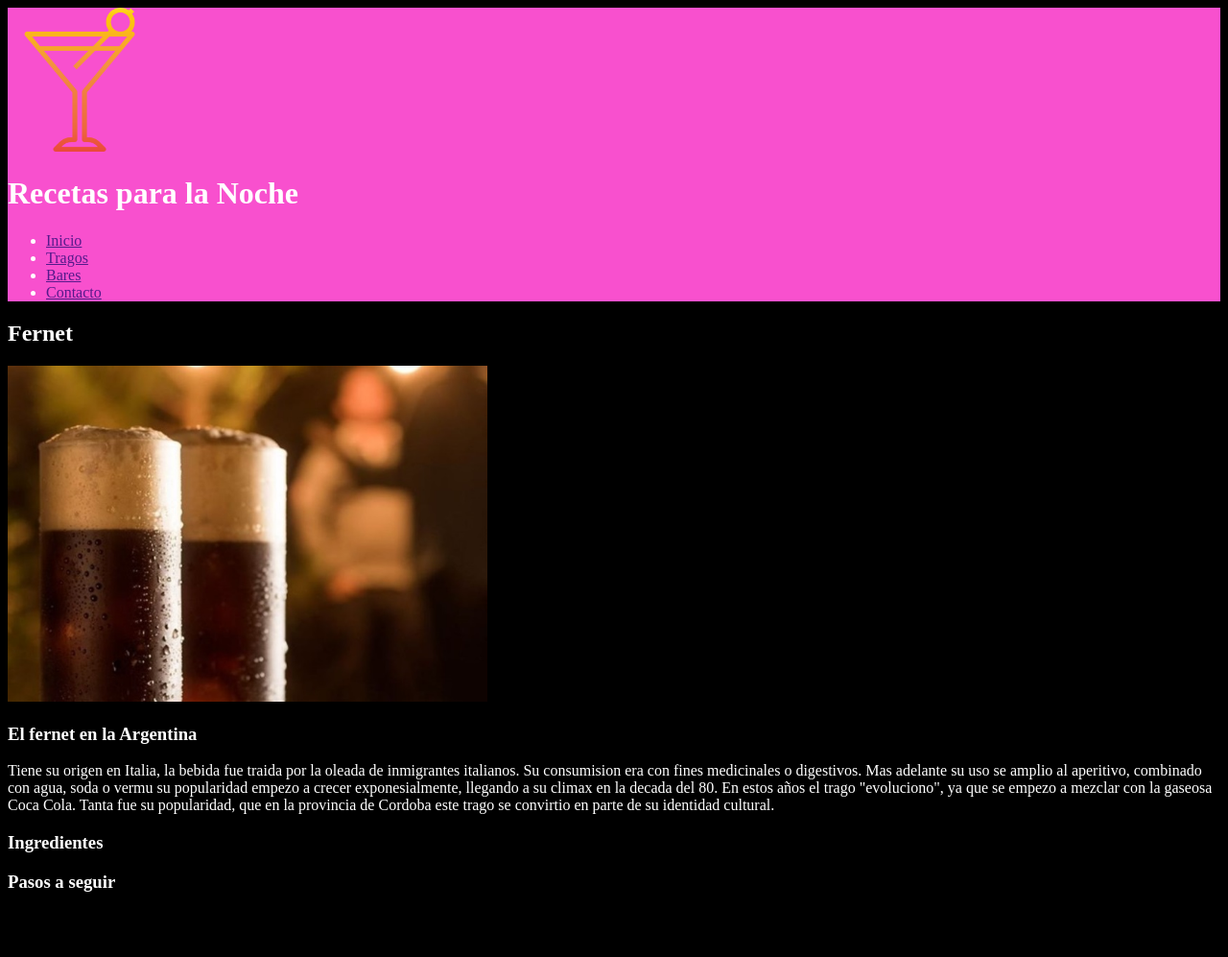
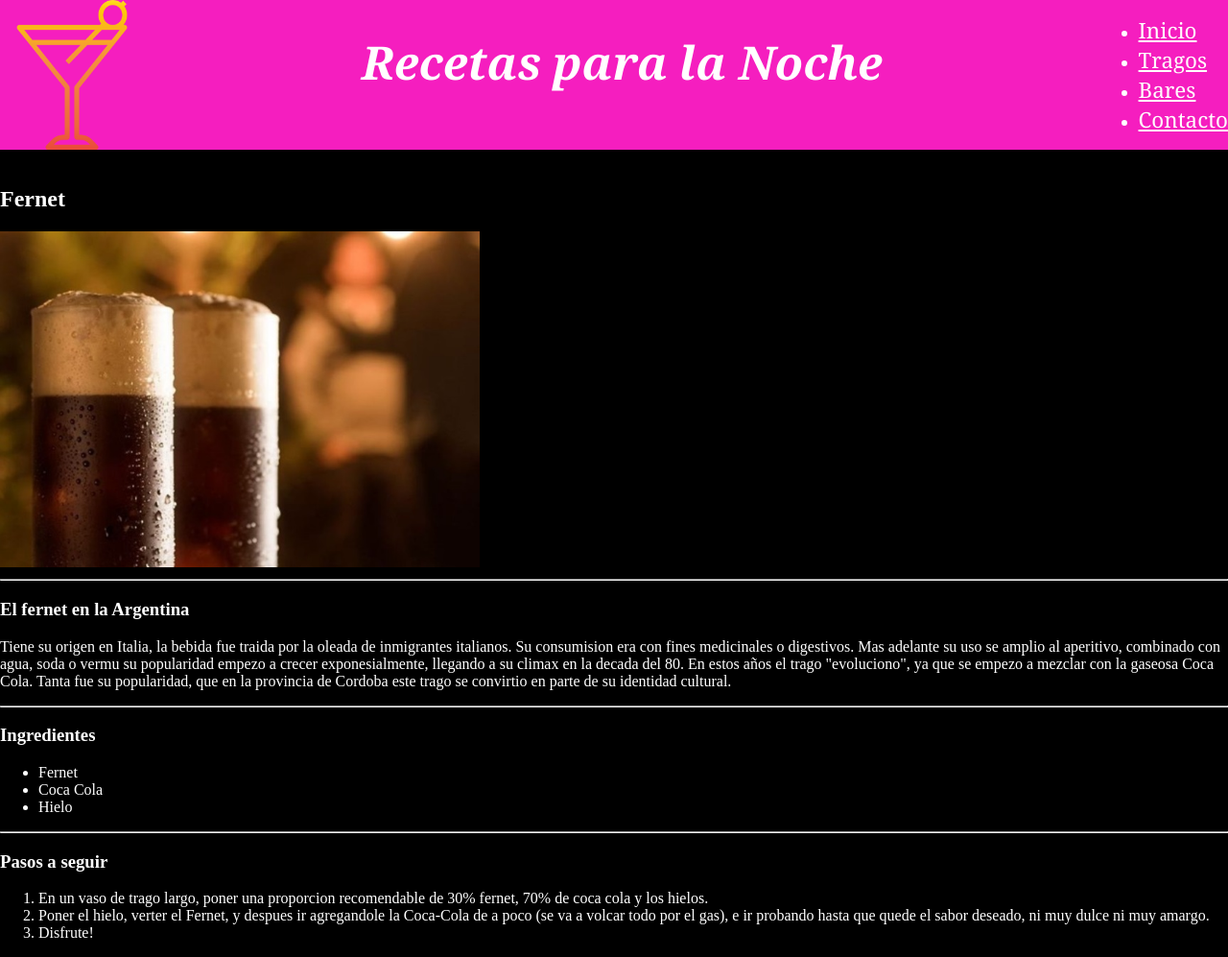
Before and after one commit to JuanMaRR5/Receta, a plain HTML site: page index.html in a window 1280 px wide. Shown: the whole page at 96% size. Before the commit the page ends 949 px from the top, so only its background shows below. Drawn offline with Linux system fonts and the light colour scheme.

Commit message:
continuo haciendo la pagina

```diff
--- a/estilo.css
+++ b/estilo.css
@@ -1,3 +1,21 @@
-body{ background-color: black;}
-body{ color: white;}
-.header{ background-color: #f850ce;}
+body{
+     background-color: black;
+    color: white;
+    margin: 0;
+    }
+
+.header{
+    background-color: #f51ebf;
+    font-family: Georgia, 'Times New Roman', Times, serif;
+}
+
+.header a{ color: rgb(255, 254, 253);
+    font-size: 140%;
+}
+
+.logo{
+    display: flex;
+    justify-content: space-between;
+}
+
+h1{ font-size: 300%;}
--- a/index.html
+++ b/index.html
@@ -7,11 +7,13 @@
     <title>Recetas para la noche</title>
     <link rel="stylesheet" href="estilo.css">
 </head>
+
+
 <body>
     <header class="header">
-    <div class="container">
+    <div class="container logo">
         <img src="image.png" alt="imagen de trago" width="150px">
-        <h1>Recetas para la Noche</h1>
+        <h1><em>Recetas para la Noche</em></h1>
     <nav>
         <ul>
             <li> <a href="">Inicio</a></li>
@@ -22,28 +24,41 @@
     </nav>
     </div>
     </header>
+
+    <br>
+
+
     <main class="main">
-     <h2> Fernet</h2>
+     <h2><b>Fernet</b></h2>
      <img src="fernet-branca.jpg" alt="fernet branca" width="500px">
+    <hr>
 
-     <h3>El fernet en la Argentina</h3>
+    <h3>El fernet en la Argentina</h3>
      <p>Tiene su origen en Italia, la bebida fue traida por la oleada de inmigrantes italianos. Su consumision era con fines medicinales o digestivos.
         Mas adelante su uso se amplio al aperitivo, combinado con agua, soda o vermu su popularidad empezo a crecer exponesialmente, llegando a su climax en la decada del 80. En estos años el trago "evoluciono", ya que se empezo a mezclar con la gaseosa Coca Cola.
         Tanta fue su popularidad, que en la provincia de Cordoba este trago se convirtio en parte de su identidad cultural.
      </p>
+     <hr>
+
      <h3>Ingredientes</h3>
+     <ul>
+        <li>Fernet</li>
+        <li>Coca Cola</li>
+        <li>Hielo</li>
+     </ul>
+     <hr>
+
      <h3>Pasos a seguir</h3>
+     <ol>
+        <li>En un vaso de trago largo, poner una proporcion recomendable de 30% fernet, 70% de coca cola y los hielos.
+            <li>Poner el hielo, verter el Fernet, y despues ir agregandole la Coca-Cola de a poco (se va a volcar todo por el gas), e ir probando hasta que quede el sabor deseado, ni muy dulce ni muy amargo.
+                <li>Disfrute!</li>
+            </li>
+        </li>
+     </ol>
 
 
     </main>
-    <footer>
-
-    </footer>
-
-
-
-
-
 
 
 </body>
```
